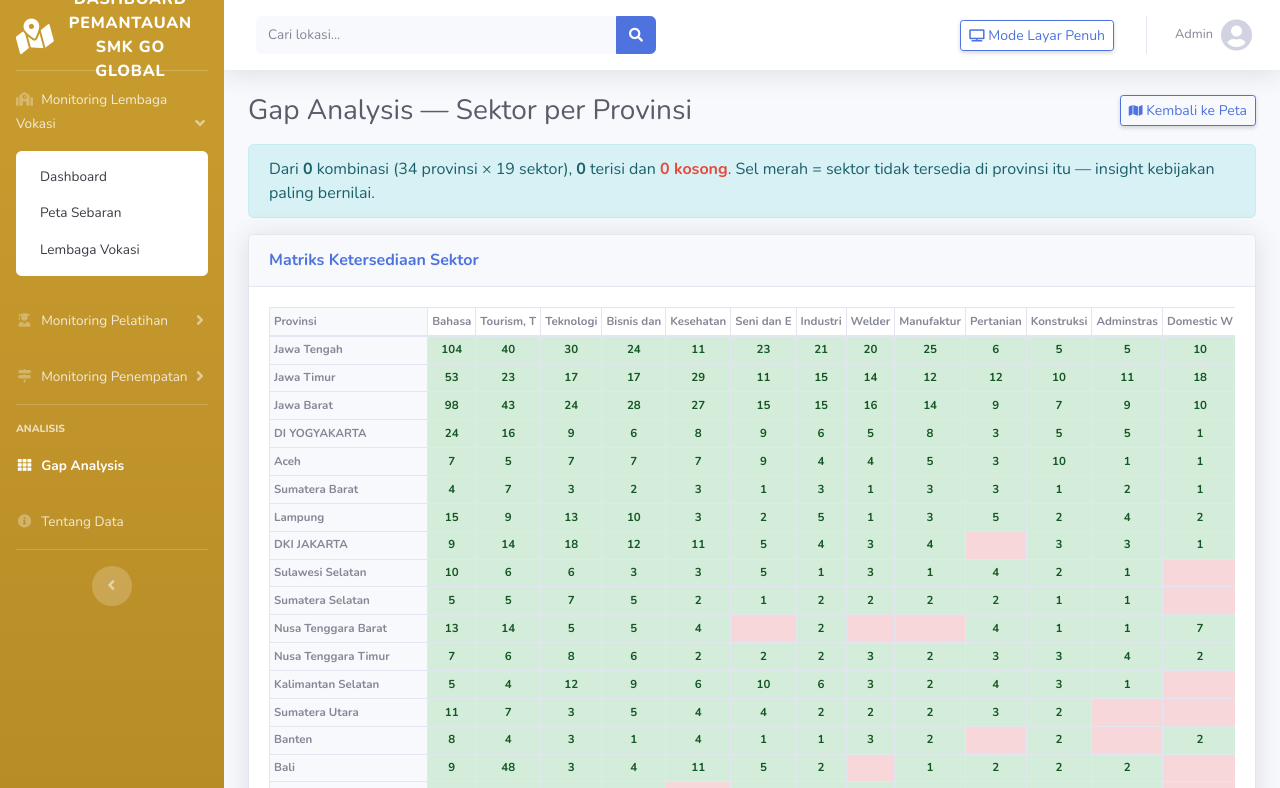
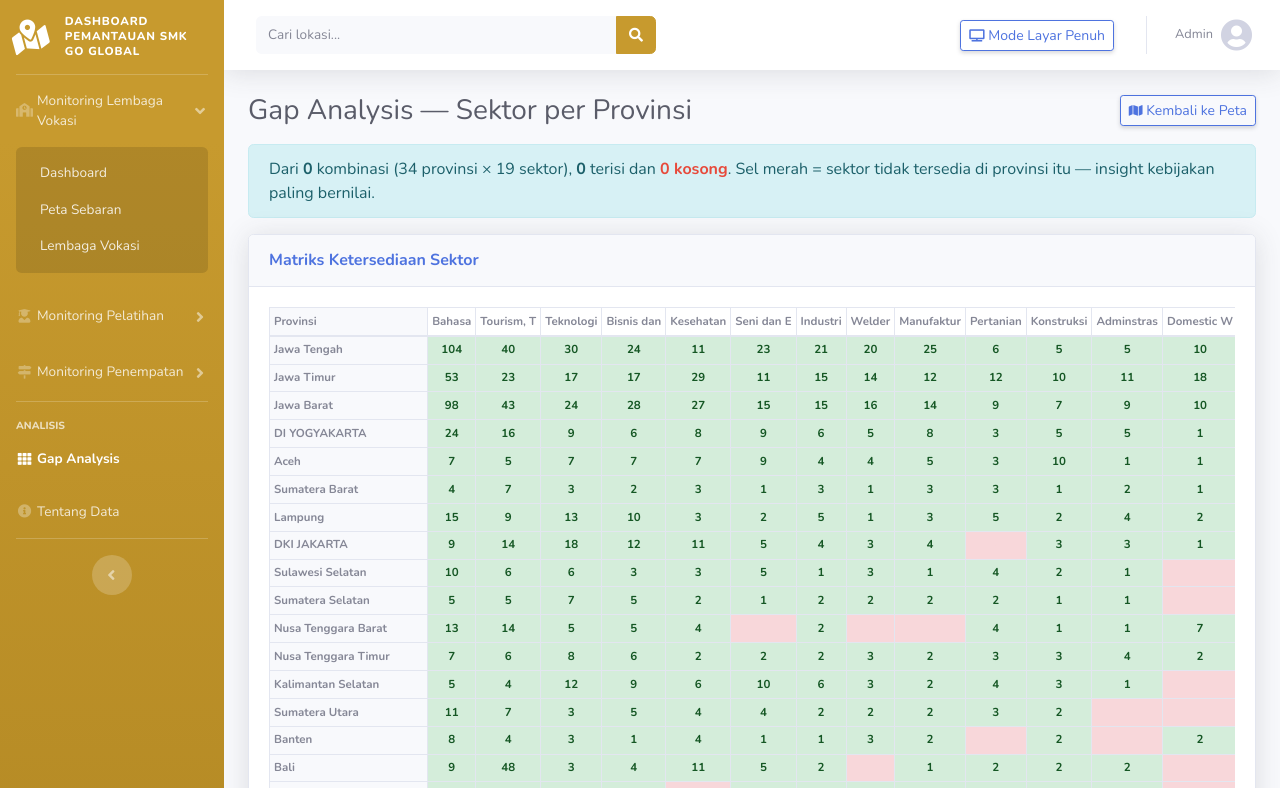
Before and after one commit to nrizal90/dashboard-peta, a CodeIgniter app: page /database/index.php/dashboard/gap in a window 1280 px wide, after a click on "Monitoring Lembaga Vokasi". Shown: the top 788 px of the page. Run offline with CodeIgniter, Linux system fonts and the light colour scheme; data that the repository does not hold is empty; some libraries are stand-ins or nearby versions.

Commit message:
Enhance sidebar styles for better usability and responsiveness; adjust brand height, submenu colors, and button styles.

```diff
--- a/application/views/templates/header.php
+++ b/application/views/templates/header.php
@@ -47,6 +47,36 @@
 		/* Sedikit pertegas garis pemisah & heading di sidebar emas */
 		.sidebar-dark .sidebar-heading { color: rgba(255, 255, 255, .7); }
 		.sidebar-dark hr.sidebar-divider { border-top-color: rgba(255, 255, 255, .2); }
+		/* Brand 2-3 baris: tinggi mengikuti teks (default SB Admin dikunci 4.375rem → terpotong) */
+		.sidebar .sidebar-brand { height: auto; min-height: 4.375rem; padding: .9rem .75rem; }
+		.sidebar .sidebar-brand .sidebar-brand-text { font-size: .72rem; line-height: 1.3; white-space: normal; text-align: left; }
+		.sidebar .sidebar-brand .sidebar-brand-icon { flex-shrink: 0; }
+		/* Submenu: aktif & hover emas (default SB Admin biru) */
+		.sidebar .nav-item .collapse .collapse-inner .collapse-item.active,
+		.sidebar .nav-item .collapsing .collapse-inner .collapse-item.active { color: var(--dg-gold-deep); font-weight: 800; }
+		.sidebar .nav-item .collapse .collapse-inner .collapse-item:hover,
+		.sidebar .nav-item .collapsing .collapse-inner .collapse-item:hover { background-color: #faf6e9; color: var(--dg-gold-deep); }
+		/* Desktop, sidebar terbuka: lebih lebar + submenu menyatu dgn latar emas (bukan kotak putih).
+		   Mode HP/toggled tetap popup putih bawaan SB Admin (melayang di atas konten). */
+		@media (min-width: 768px) {
+			.sidebar:not(.toggled) { width: 16.5rem !important; }
+			/* Ikon · label · panah sejajar tengah (default: panah float → jatuh ke baris terakhir label) */
+			.sidebar:not(.toggled) .nav-item .nav-link { display: flex; align-items: center; }
+			.sidebar:not(.toggled) .nav-item .nav-link i { flex-shrink: 0; }
+			.sidebar:not(.toggled) .nav-item .nav-link span { flex: 1; }
+			.sidebar:not(.toggled) .nav-item .nav-link[data-toggle=collapse]::after { float: none; flex-shrink: 0; margin-left: .5rem; }
+			.sidebar:not(.toggled) .nav-item .collapse .collapse-inner,
+			.sidebar:not(.toggled) .nav-item .collapsing .collapse-inner { background-color: rgba(0, 0, 0, .12) !important; }
+			.sidebar:not(.toggled) .nav-item .collapse .collapse-inner .collapse-item,
+			.sidebar:not(.toggled) .nav-item .collapsing .collapse-inner .collapse-item { color: rgba(255, 255, 255, .85); white-space: normal; }
+			.sidebar:not(.toggled) .nav-item .collapse .collapse-inner .collapse-item:hover,
+			.sidebar:not(.toggled) .nav-item .collapsing .collapse-inner .collapse-item:hover { background-color: rgba(255, 255, 255, .15); color: #fff; }
+			.sidebar:not(.toggled) .nav-item .collapse .collapse-inner .collapse-item.active,
+			.sidebar:not(.toggled) .nav-item .collapsing .collapse-inner .collapse-item.active { background-color: rgba(255, 255, 255, .22); color: #fff; }
+		}
+		/* Tombol cari topbar senada tema */
+		.topbar .btn-primary { background-color: var(--dg-gold-dark); border-color: var(--dg-gold-dark); }
+		.topbar .btn-primary:hover { background-color: var(--dg-gold-deep); border-color: var(--dg-gold-deep); }
 
 		#map { height: calc(100vh - 210px); min-height: 460px; width: 100%; border-radius: .35rem; z-index: 0; }
 
```
Also changed, not shown: application/views/dashboard/penempatan.php (+9 -4 lines).
